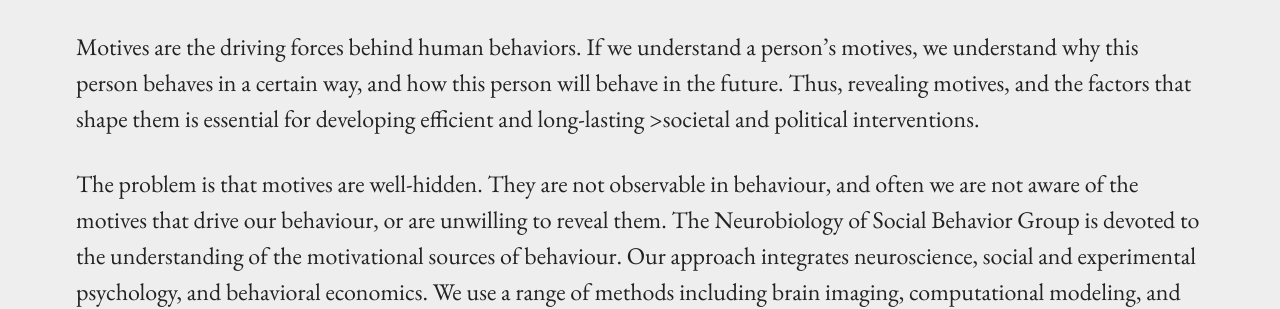
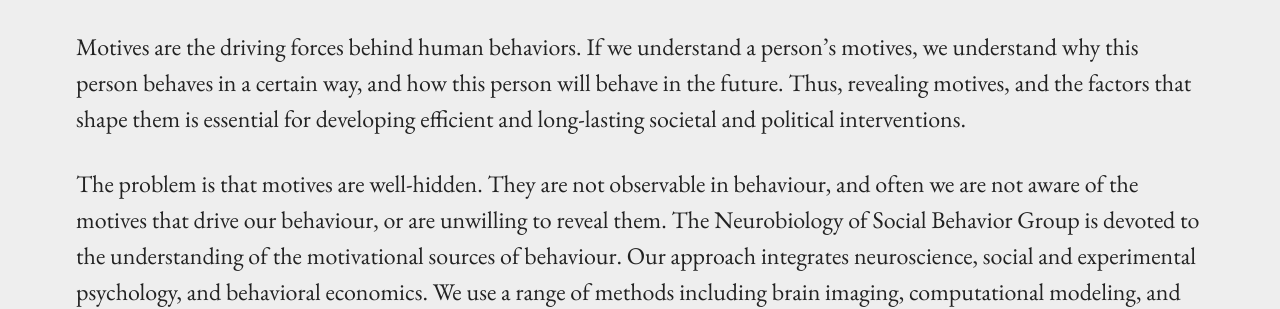
Before and after one commit to grithein/grithein, a Jekyll site: the page built from misc.md, in a window 1280 px wide. Shown: the part 261-570 px from the top of the page. Built offline with Jekyll 4.4.1, drawn with Linux system fonts in a browser that asks for light colours.

```diff
--- a/misc.md
+++ b/misc.md
@@ -5,7 +5,7 @@ permalink: "/misc/"
 ---
 **We aim to understand the motives that drive social behaviors.**
 
-Motives are the driving forces behind human behaviors. If we understand a person’s motives, we understand why this person behaves in a certain way, and how this person will behave in the future. Thus, revealing motives, and the factors that shape them is essential for developing efficient and long-lasting >societal and political interventions.
+Motives are the driving forces behind human behaviors. If we understand a person’s motives, we understand why this person behaves in a certain way, and how this person will behave in the future. Thus, revealing motives, and the factors that shape them is essential for developing efficient and long-lasting societal and political interventions.
 
 The problem is that motives are well-hidden. They are not observable in behaviour, and often we are not aware of the motives that drive our behaviour, or are unwilling to reveal them. The Neurobiology of Social Behavior Group is devoted to the understanding of the motivational sources of behaviour. Our approach integrates neuroscience, social and experimental psychology, and behavioral economics. We use a range of methods including brain imaging, computational modeling, and behavioral experiments. One goal is to establish the neurophysiological fingerprints of different motivational states, which are then used to reveal the motives behind behaviours, and to investigate the factors that enhance or inhibit these motives.
 
```
